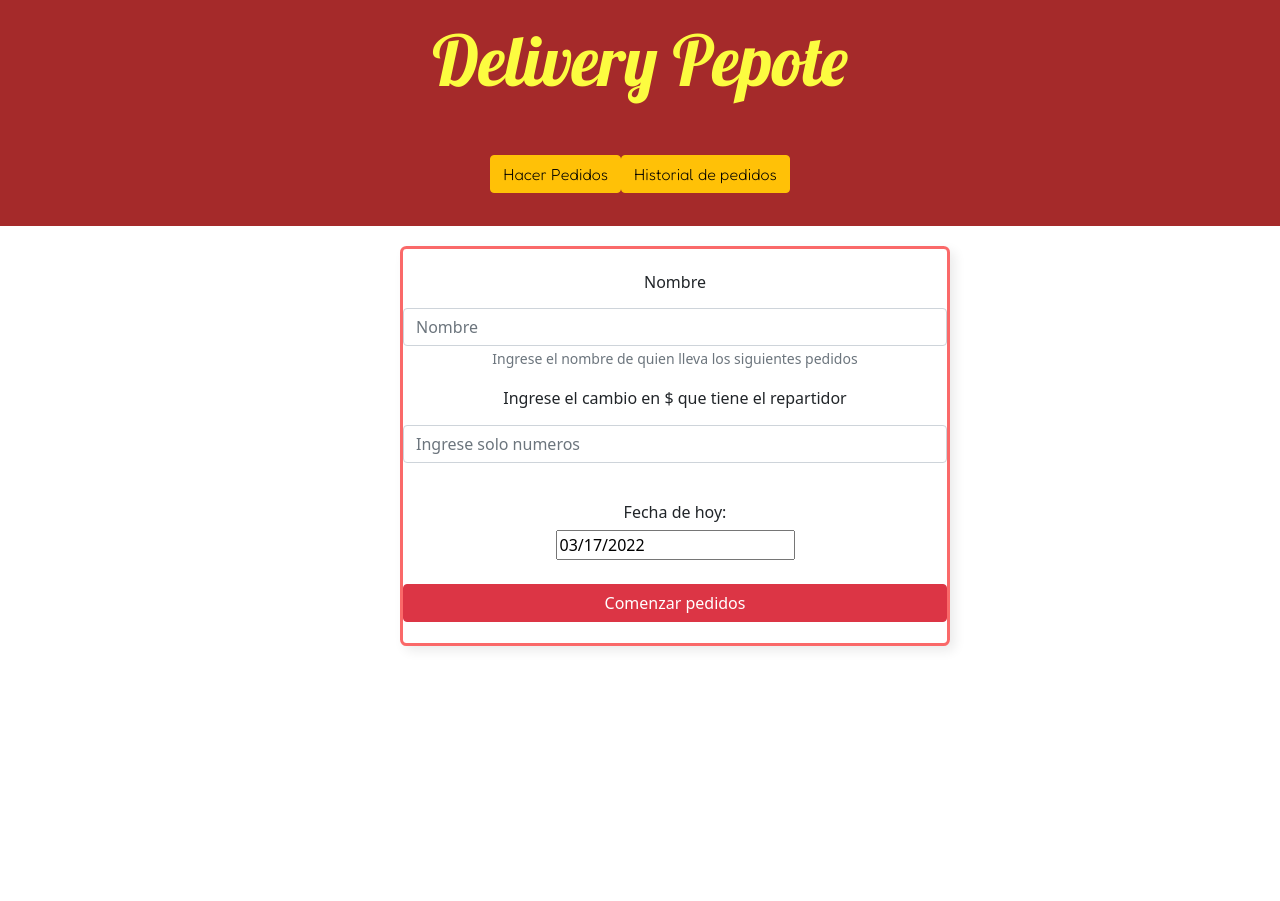
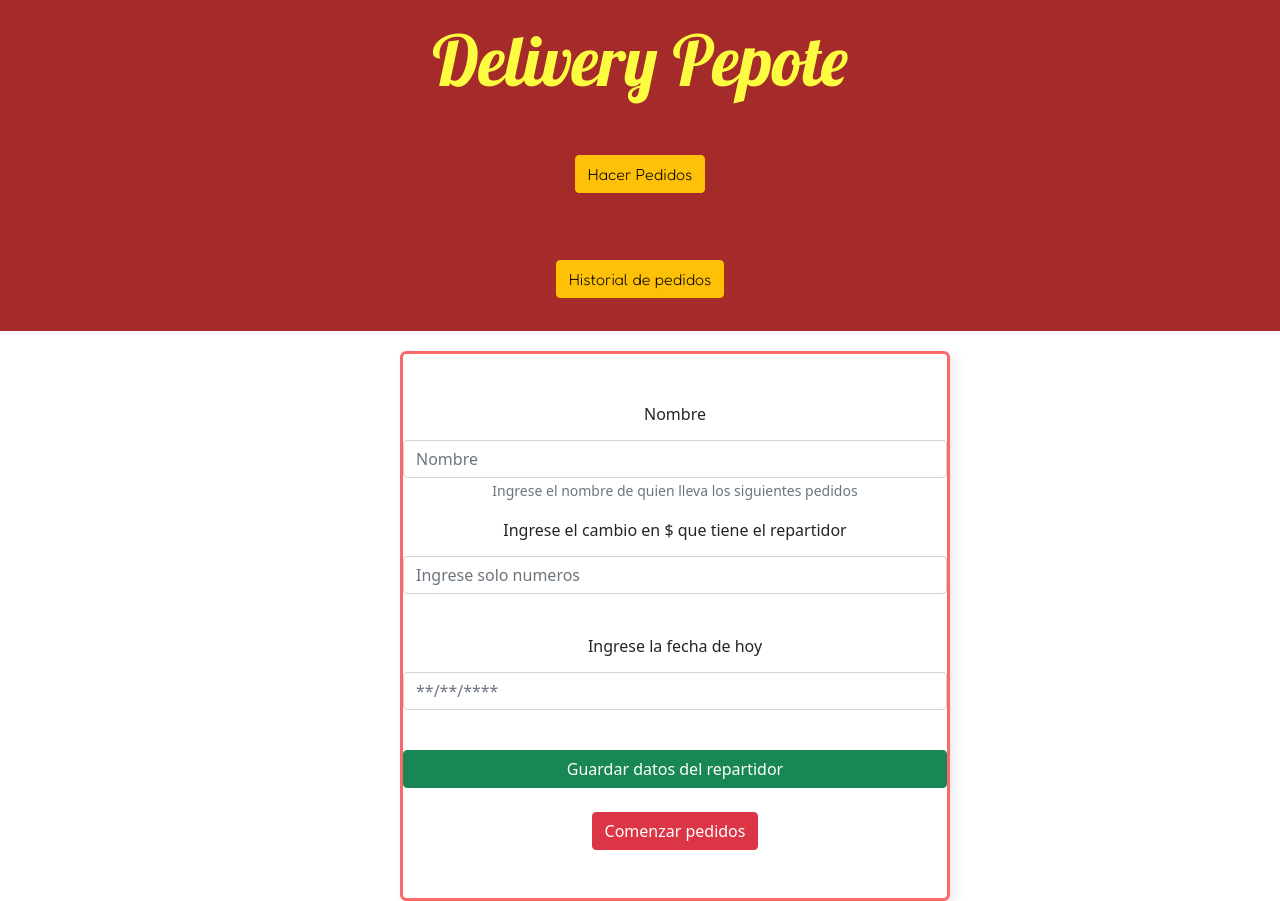
Before and after one commit to fran1o/Proyecto-Delivery, a React (Create React App) app: page /crearpedidos in a window 1280 px wide. Before the commit the page ends 800 px from the top, so only its background shows below. Built offline with nearby package versions, Linux system fonts and the light colour scheme; a web font is replaced by a local one.

Commit message:
tendria que crear cartcontext

```diff
--- a/src/App.js
+++ b/src/App.js
@@ -7,19 +7,23 @@ import Orders from './Orders/Orders';
 import 'bootstrap/dist/css/bootstrap.min.css';
 
 function App() {
+
   return (
-    <BrowserRouter>
+
+      <BrowserRouter>
     <div className="App">
       <Header />
       <Routes>
         <Route path='/crearpedidos' element={<CreateOrders />} />
-        <Route path='/historialpedidos' element={<Orders />} />
+        <Route path='/pedidos' element={<Orders />} />
         <Route path='/' element={<Home />} />
       </Routes>
     </div>
 
     </BrowserRouter>
 
+
+
   );
 }
 
--- a/src/CSS/containerNavbar.module.css
+++ b/src/CSS/containerNavbar.module.css
@@ -24,7 +24,7 @@
     font-family: 'Fredoka', sans-serif;
 }
 
-.goodMorning{
+.goodNight{
     font-family: 'Fredoka', sans-serif;
     font-size: 40px;
 }
--- a/src/CSS/form.module.css
+++ b/src/CSS/form.module.css
@@ -1,5 +1,5 @@
 .divForm{
-    height: 400px;
+    height: 550px;
     width: 550px;
     margin-left: 400px;
     margin-top: 20px;
--- a/src/CreateOrders/CreateOrders.jsx
+++ b/src/CreateOrders/CreateOrders.jsx
@@ -4,12 +4,14 @@ import Button from 'react-bootstrap/Button';
 import styles from '../CSS/form.module.css'
 import { useState } from 'react'
 import { useEffect } from 'react'
-import DatePiker from 'react-datepicker'
+import { Link } from 'react-router-dom'
 import Spinner from 'react-bootstrap/Spinner'
+
+
 
 const CreateOrders = () => {
 
-  const [startDate, setStartDate] = useState(new Date());
+
   const [loading, setLoading] = useState(true)
 
   useEffect(() => {
@@ -17,6 +19,29 @@ const CreateOrders = () => {
         setLoading(false);
     }, 2000)
   }, [])
+
+  const [infoRepartidor, setInfoRepartidor] = useState({
+
+    nombre:'',
+    cambio:'',
+    fecha:'',
+
+  })
+
+  const handleChange = (event) => {
+
+    setInfoRepartidor({
+      ...infoRepartidor,
+      [event.target.name] : event.target.value
+    })
+  }
+
+  const guardarDatos = (e) =>{
+    e.preventDefault()
+    console.log(infoRepartidor.nombre + ' ' + infoRepartidor.cambio + ' ' + infoRepartidor.fecha)
+    alert('Los datos de ' + infoRepartidor.nombre + ' han sido guardados correctamente, haga click en Comenzar pedidos para continuar.' )
+  }
+
 
   return <>
 
@@ -28,7 +53,7 @@ const CreateOrders = () => {
                 <Form.Group className="mb-3" controlId="formBasicEmail">
                   <Form.Label><h6>Nombre</h6></Form.Label>
                    <br></br>
-                <Form.Control type="email" placeholder="Nombre" />
+                <Form.Control type="text" placeholder="Nombre" name='nombre' onChange={handleChange} />
                   <Form.Text className="text-muted">
                     Ingrese el nombre de quien lleva los siguientes pedidos
                   </Form.Text>
@@ -37,29 +62,30 @@ const CreateOrders = () => {
                 <Form.Group className="mb-3" controlId="formBasicPassword">
                   <Form.Label><h6>Ingrese el cambio en $ que tiene el repartidor</h6></Form.Label>
                     <br></br>
-                  <Form.Control type="text" placeholder="Ingrese solo numeros" />
+                  <Form.Control type="text" placeholder="Ingrese solo numeros" name='cambio' onChange={handleChange} />
                 </Form.Group>
                     <br></br>
-                <div>
-                  <h6 className={styles.date}>Fecha de hoy:</h6>
+                    <Form.Group className="mb-3" controlId="formBasicPassword">
+                  <Form.Label><h6>Ingrese la fecha de hoy </h6></Form.Label>
+                    <br></br>
+                  <Form.Control type="text" placeholder="**/**/****" name='fecha' onChange={handleChange}  />
+                </Form.Group>
+                  <br></br>
 
-                  <DatePiker selected={startDate} onChange={(date) => setStartDate(date)} />
-                </div>
+                    <Button onClick={e => guardarDatos(e)} variant="success" >
+                        Guardar datos del repartidor
+                    </Button>
                   <br></br>
-                <Button variant="danger">
+                  <Link to='/pedidos'>
+                  <Button variant="danger" >
                      Comenzar pedidos
                   </Button>
+                  </Link>
 
               </Form>
 
   }
 
-
-
-
-
-
-
   </>
 }
 
--- a/src/Inicio/Header.jsx
+++ b/src/Inicio/Header.jsx
@@ -1,6 +1,5 @@
 import React from 'react'
 import Navbar from "react-bootstrap/Navbar"
-import Nav from "react-bootstrap/Nav"
 import Button from "react-bootstrap/Button";
 import Container from "react-bootstrap/Container"
 import styles from '../CSS/containerNavbar.module.css'
@@ -13,17 +12,15 @@ const Header = () => {
 
 
     <Navbar className={styles.containerNavbar}>
-    <Container className={styles.containerNav}>
-      Delivery Pepote
-      <Nav className={styles.buttonsNav}>
+      <Container className={styles.containerNav}>
+          Delivery Pepote
         <Link to='/crearpedidos'>
-            <Button variant="warning">Hacer Pedidos</Button>
+            <Button className={styles.buttonsNav} variant="warning">Hacer Pedidos</Button>
         </Link>
-        <Link to='/historialpedidos'>
-        <Button variant="warning">Historial de pedidos</Button>
+        <Link to='/'>
+          <Button className={styles.buttonsNav} variant="warning">Historial de pedidos</Button>
         </Link>
 
-      </Nav>
     </Container>
   </Navbar>
 
--- a/src/Inicio/Home.jsx
+++ b/src/Inicio/Home.jsx
@@ -26,7 +26,7 @@ const Home = () => {
                 </Spinner>
                  :
                  <div className={styles.container}>
-                 <h1>¡ Buenas Noches !</h1>
+                 <h1 className={styles.goodNight}>¡ Buenas Noches !</h1>
 
               </div>
              }
--- a/src/Orders/Orders.jsx
+++ b/src/Orders/Orders.jsx
@@ -4,7 +4,7 @@ import React from 'react'
 const Orders = () => {
   return (
     <div>
-      aca el historial de pedidos
+      aca van todos los pedidos
     </div>
   )
 
```
Lines whose indentation alone changed are shown as unchanged.
